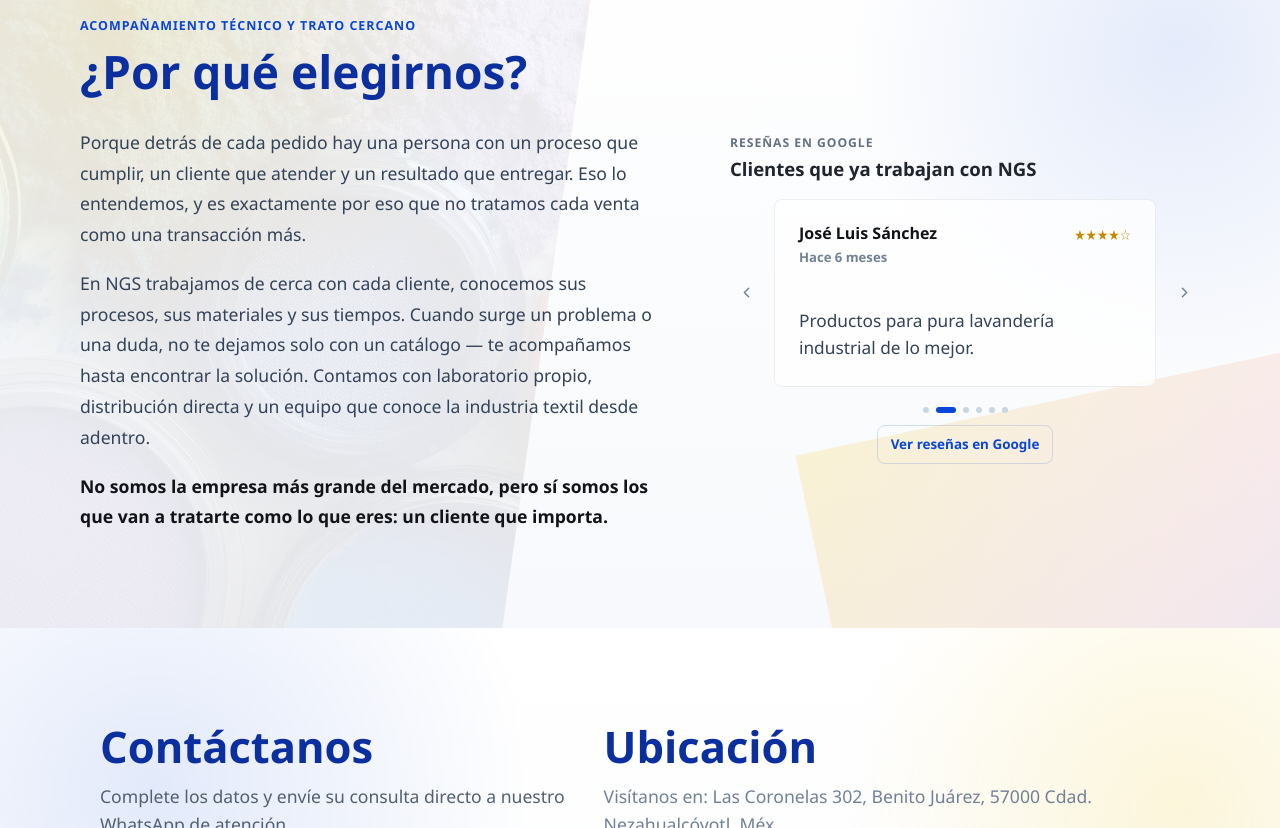
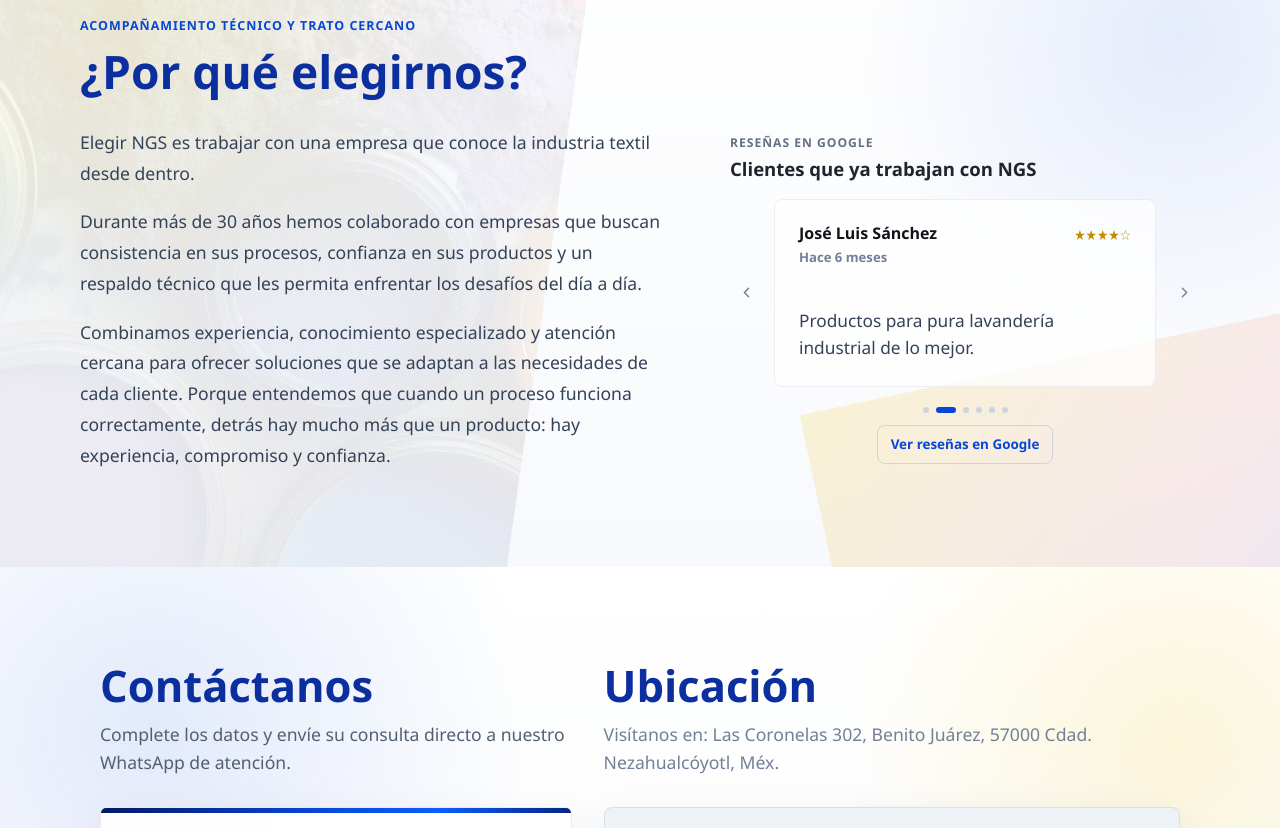
Before and after one commit to Melyymix/NGS, a plain HTML site: page index.html in a window 1280 px wide. Shown: the part 4402-5230 px from the top of the page. Drawn offline with Linux system fonts and the light colour scheme; grey boxes are pictures that could not be loaded; animation ran at ten frames a second.

Commit message:
adjust in why

```diff
--- a/index.html
+++ b/index.html
@@ -161,7 +161,7 @@
             <li><a href="#por-que-elegirnos"><svg class="icon" aria-hidden="true">
                         <use href="#icon-award"></use>
                     </svg>Por qué elegirnos</a></li>
-           <!-- <li><a href="#opiniones"><svg class="icon" aria-hidden="true">
+            <!-- <li><a href="#opiniones"><svg class="icon" aria-hidden="true">
                         <use href="#icon-star"></use>
                     </svg>Opiniones</a></li>-->
             <li><a href="#contacto"><svg class="icon" aria-hidden="true">
@@ -490,17 +490,16 @@
 
             <div class="why-choose-panel">
                 <div class="why-choose-copy">
-                    <p>Porque detrás de cada pedido hay una persona con un proceso que cumplir, un cliente que atender y
-                        un resultado que entregar. Eso lo entendemos, y es exactamente por eso que no tratamos cada
-                        venta como una transacción más.</p>
+                    <p>Elegir NGS es trabajar con una empresa que conoce la industria textil desde dentro.</p>
 
-                    <p>En NGS trabajamos de cerca con cada cliente, conocemos sus procesos, sus materiales y sus
-                        tiempos. Cuando surge un problema o una duda, no te dejamos solo con un catálogo — te
-                        acompañamos hasta encontrar la solución. Contamos con laboratorio propio, distribución directa y
-                        un equipo que conoce la industria textil desde adentro.</p>
+                    <p>Durante más de 30 años hemos colaborado con empresas que buscan consistencia en sus procesos,
+                        confianza en sus productos y un respaldo técnico que les permita enfrentar los desafíos del día
+                        a día.</p>
 
-                    <p>No somos la empresa más grande del mercado, pero sí somos los que van a tratarte como lo que
-                        eres: un cliente que importa.</p>
+                    <p>Combinamos experiencia, conocimiento especializado y atención cercana para ofrecer soluciones que
+                        se adaptan a las necesidades de cada cliente. Porque entendemos que cuando un proceso funciona
+                        correctamente, detrás hay mucho más que un producto: hay experiencia, compromiso y confianza.
+                    </p>
                 </div>
 
                 <div class="why-reviews" aria-label="Reseñas de clientes">
--- a/styles.css
+++ b/styles.css
@@ -1840,11 +1840,6 @@
       color: #344258;
       font-size: clamp(1rem, 1.45vw, 1.1rem);
       line-height: 1.75;
-  }
-
-  .why-choose-copy p:last-child {
-      color: #111318;
-      font-weight: 800;
   }
 
   .why-reviews {
```
